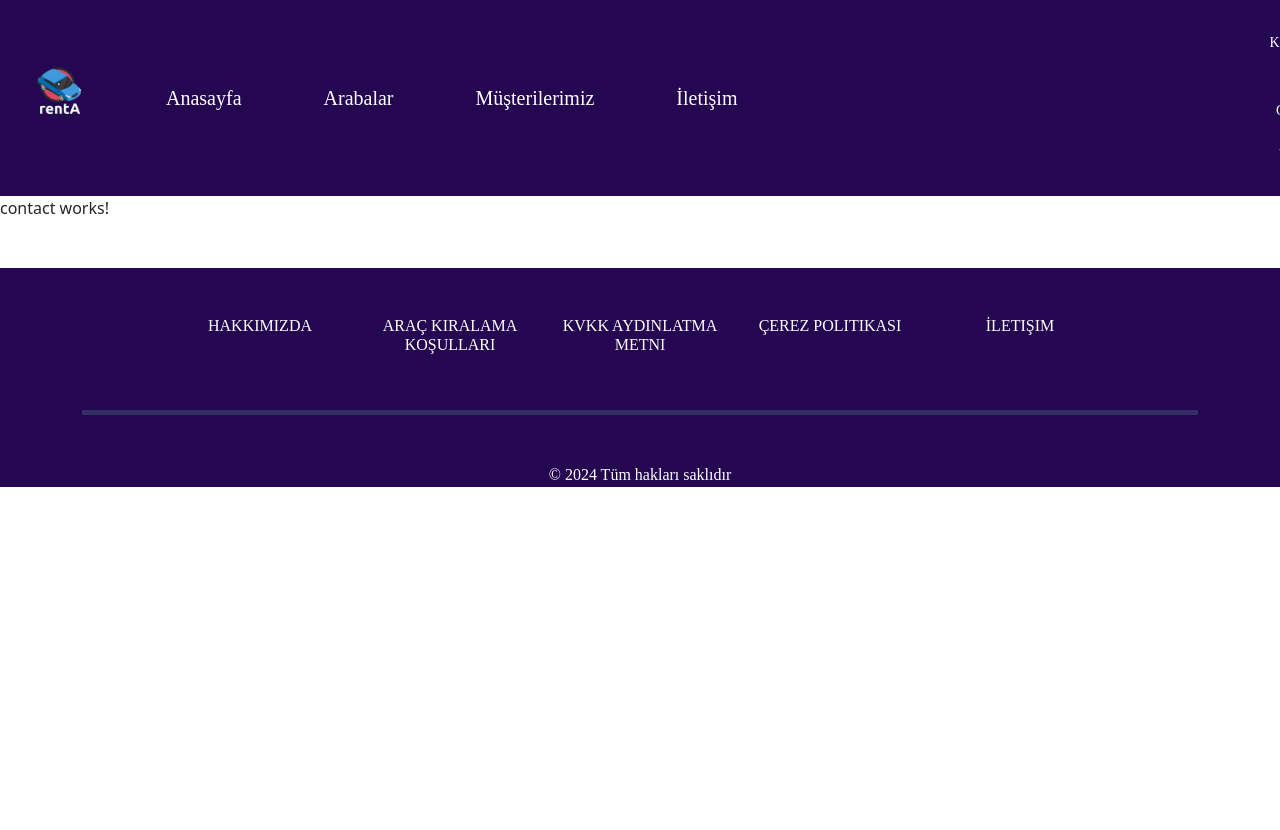
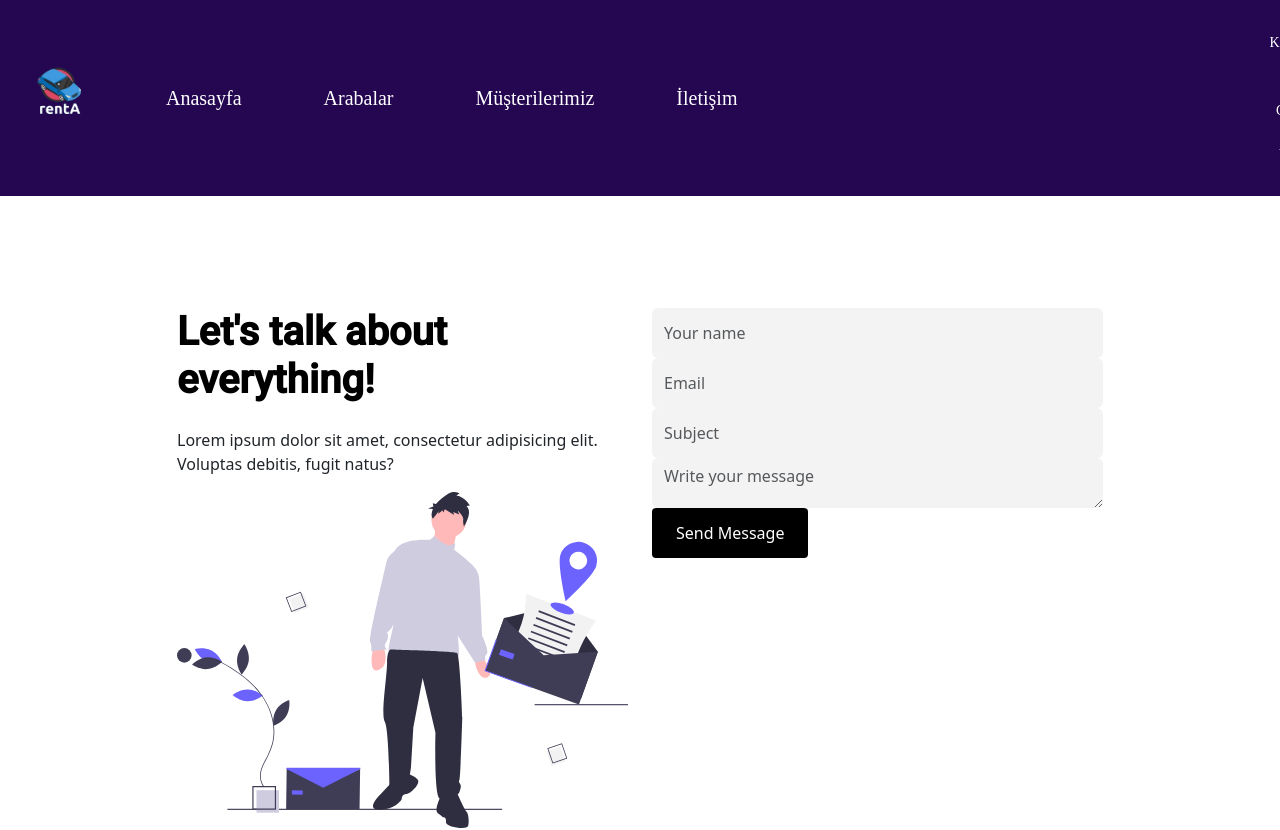
Before and after one commit to soymze/rentA, an Angular app: page /contact in a window 1280 px wide. Shown: the top 830 px of the page. Before the commit the page ends 800 px from the top, so only its background shows below. Built offline with nearby package versions, Linux system fonts and the light colour scheme.

Commit message:
draft of contact page

```diff
--- a/src/app/pages/contact/contact.component.css
+++ b/src/app/pages/contact/contact.component.css
@@ -0,0 +1,100 @@
+body {
+    font-family: "Roboto", sans-serif;
+    background-color: #fff;
+    line-height: 1.9;
+    color: #8c8c8c; }
+
+  h1, h2, h3, h4, h5, h6,
+  .h1, .h2, .h3, .h4, .h5, .h6 {
+    font-family: "Roboto", sans-serif;
+    color: #000; }
+
+  a {
+    -webkit-transition: .3s all ease;
+    -o-transition: .3s all ease;
+    transition: .3s all ease; }
+    a, a:hover {
+      text-decoration: none !important; }
+
+  .text-black {
+    color: #000; }
+
+  .content {
+    padding: 7rem 0; }
+
+  .heading {
+    font-size: 2.5rem;
+    font-weight: 900; }
+
+  .form-control {
+    border: none;
+    background: #f3f3f3; }
+    .form-control:active, .form-control:focus {
+      outline: none;
+      -webkit-box-shadow: none;
+      box-shadow: none;
+      border-color: #000;
+      background: #f3f3f3; }
+
+  .col-form-label {
+    color: #000; }
+
+  .btn, .form-control, .custom-select {
+    height: 50px; }
+
+  .custom-select:active, .custom-select:focus {
+    outline: none;
+    -webkit-box-shadow: none;
+    box-shadow: none;
+    border-color: #000; }
+
+  .btn {
+    border: none;
+    border-radius: 4px !important; }
+    .btn.btn-primary {
+      background: #000;
+      color: #fff;
+      padding: 15px 20px; }
+    .btn:hover {
+      color: #fff; }
+    .btn:active, .btn:focus {
+      outline: none;
+      -webkit-box-shadow: none;
+      box-shadow: none; }
+
+  .box {
+    padding: 40px;
+    background: #fff;
+    -webkit-box-shadow: -30px 30px 0px 0 rgba(0, 0, 0, 0.08);
+    box-shadow: -30px 30px 0px 0 rgba(0, 0, 0, 0.08); }
+    .box h3 {
+      font-size: 14px;
+      margin-bottom: 30px;
+      text-align: center; }
+
+  label.error {
+    font-size: 12px;
+    color: red; }
+
+  #message {
+    resize: vertical; }
+
+  #form-message-warning, #form-message-success {
+    display: none; }
+
+  #form-message-warning {
+    color: #B90B0B; }
+
+  #form-message-success {
+    color: #55A44E;
+    font-size: 18px;
+    font-weight: bold; }
+
+  .submitting {
+    float: left;
+    width: 100%;
+    padding: 10px 0;
+    display: none;
+    font-weight: bold;
+    font-size: 12px;
+    color: #000; }
--- a/src/app/pages/contact/contact.component.html
+++ b/src/app/pages/contact/contact.component.html
@@ -1 +1,57 @@
-<p>contact works!</p>
+<div class="content">
+
+    <div class="container">
+      <div class="row justify-content-center">
+        <div class="col-md-10">
+
+
+          <div class="row justify-content-center">
+            <div class="col-md-6">
+
+              <h3 class="heading mb-4">Let's talk about everything!</h3>
+              <p>Lorem ipsum dolor sit amet, consectetur adipisicing elit. Voluptas debitis, fugit natus?</p>
+
+              <p><img src="../../../assets/formimg.svg" alt="Image" class="img-fluid"></p>
+
+
+            </div>
+            <div class="col-md-6">
+
+              <form class="mb-5" method="post" id="contactForm" name="contactForm">
+                <div class="row">
+                  <div class="col-md-12 form-group">
+                    <input type="text" class="form-control" name="name" id="name" placeholder="Your name">
+                  </div>
+                </div>
+                <div class="row">
+                  <div class="col-md-12 form-group">
+                    <input type="text" class="form-control" name="email" id="email" placeholder="Email">
+                  </div>
+                </div>
+                <div class="row">
+                  <div class="col-md-12 form-group">
+                    <input type="text" class="form-control" name="subject" id="subject" placeholder="Subject">
+                  </div>
+                </div>
+                <div class="row">
+                  <div class="col-md-12 form-group">
+                    <textarea class="form-control" name="message" id="message" cols="30" rows="7" placeholder="Write your message"></textarea>
+                  </div>
+                </div>
+                <div class="row">
+                  <div class="col-12">
+                    <input type="submit" value="Send Message" class="btn btn-primary rounded-0 py-2 px-4">
+                  <span class="submitting"></span>
+                  </div>
+                </div>
+              </form>
+
+              <div id="form-message-warning mt-4"></div>
+              <div id="form-message-success">
+                Your message was sent, thank you!
+              </div>
+            </div>
+          </div>
+        </div>
+      </div>
+    </div>
```
Also changed, not shown: src/assets/formimg.svg (added).
